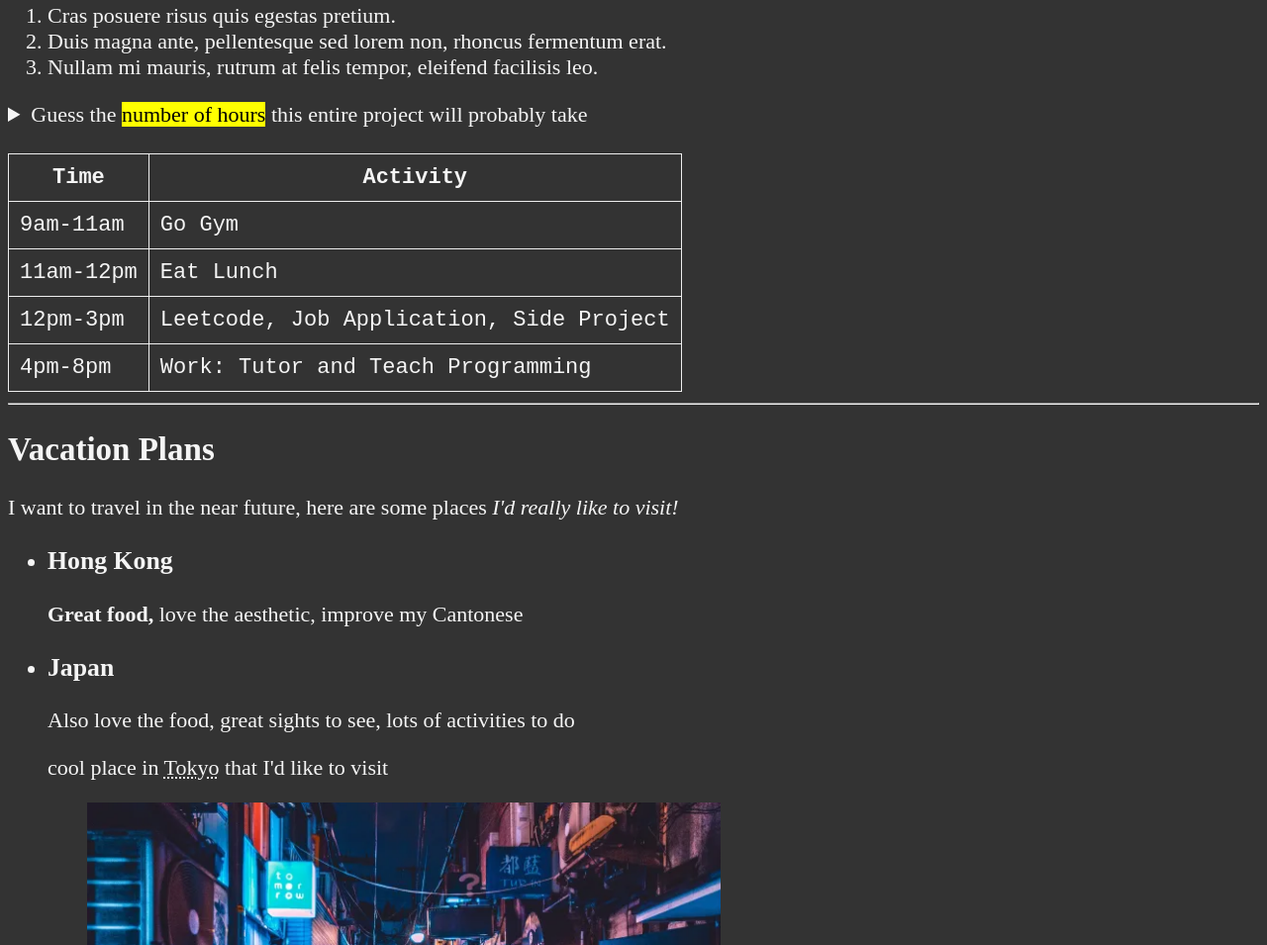
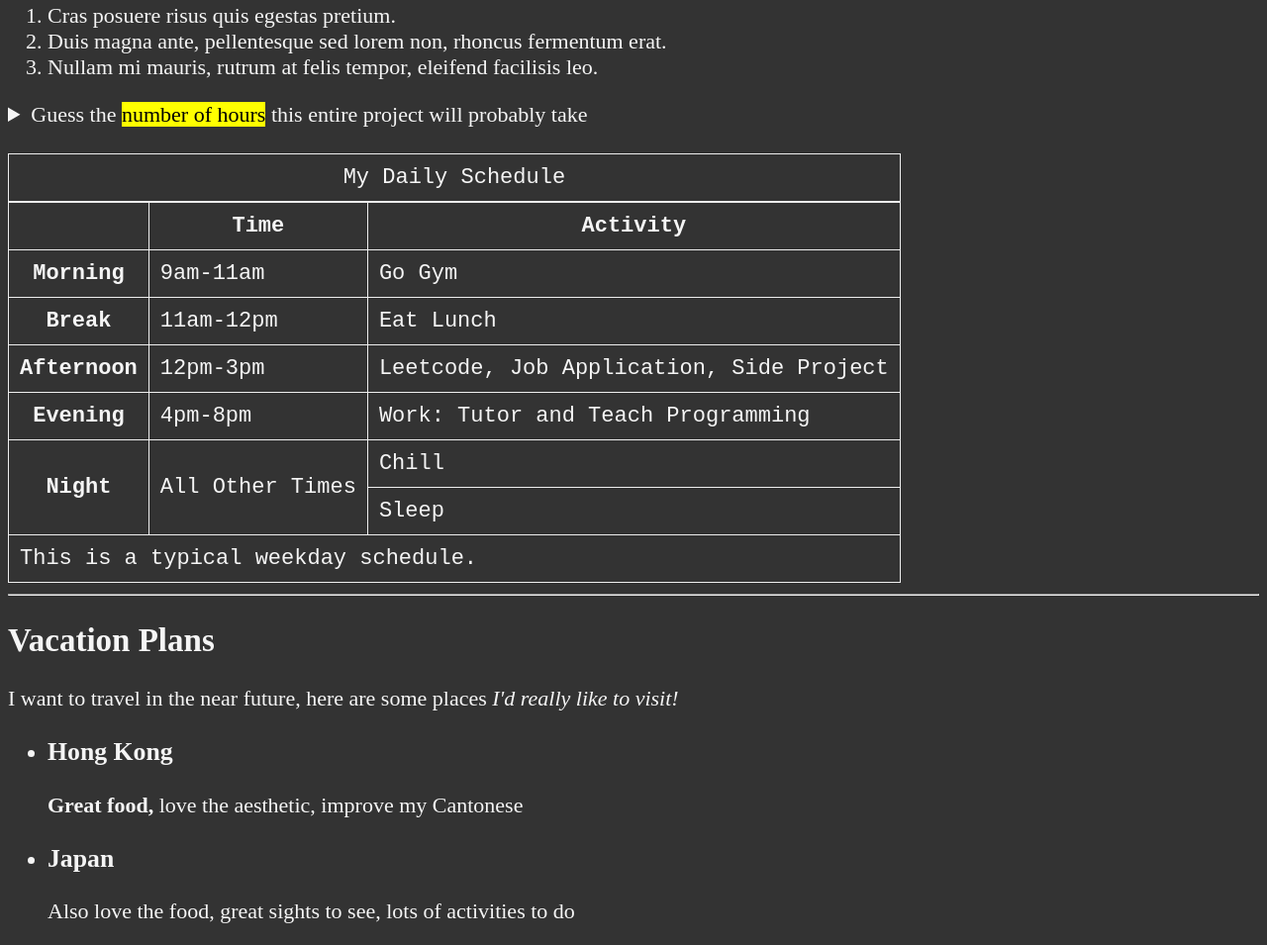
Before and after one commit to BrianCh16/html-project, a plain HTML site: page index.html in a window 1280 px wide. Shown: the part 915-1870 px from the top of the page at 99% size. Drawn offline with Linux system fonts and the light colour scheme.

Commit message:
added table semantics, header, body, footer, scope, cell headers

```diff
--- a/index.html
+++ b/index.html
@@ -66,9 +66,17 @@
                 </aside>
                 <br>
                 <table>
-                    <th>Time</th>
-                    <th>Activity</th>
+                    <caption>My Daily Schedule</caption>
+                    <thead>
                         <tr>
+                            <th>&nbsp;</th>
+                            <th scope="col">Time</th>
+                            <th scope="col">Activity</th>
+                        </tr>
+                    </thead>
+                    <tbody>
+                        <tr>
+                            <th scope="row">Morning</th>
                             <td>
                                 <time datetime="09:00">9am</time>-<time datetime="11:00">11am</time>
                             </td>
@@ -77,6 +85,7 @@
                             </td>
                         </tr>
                         <tr>
+                            <th scope="row">Break</th>
                             <td>
                                 <time datetime="11:00">11am</time>-<time datetime="12:00">12pm</time>
                             </td>
@@ -85,6 +94,7 @@
                             </td>
                         </tr>
                         <tr>
+                            <th scope="row">Afternoon</th>
                             <td>
                                 <time datetime="12:00">12pm</time>-<time datetime="15:00">3pm</time>
                             </td>
@@ -93,6 +103,7 @@
                             </td>
                         </tr>
                         <tr>
+                            <th scope="row">Evening</th>
                             <td>
                                 <time datetime="16:00">4pm</time>-<time datetime="20:00">8pm</time>
                             </td>
@@ -100,6 +111,20 @@
                                 Work: Tutor and Teach Programming
                             </td>
                         </tr>
+                        <tr>
+                            <th rowspan="2" scope="row">Night</th>
+                            <td rowspan="2">All Other Times</td>
+                            <td>Chill</td>
+                        </tr>
+                        <tr>
+                            <td>Sleep</td>
+                        </tr>
+                    </tbody>
+                    <tfoot>
+                        <tr>
+                            <td colspan="3">This is a typical weekday schedule.</td>
+                        </tr>
+                    </tfoot>
                 </table>
             </section>
         </article>
```
Lines whose indentation alone changed are shown as unchanged.
